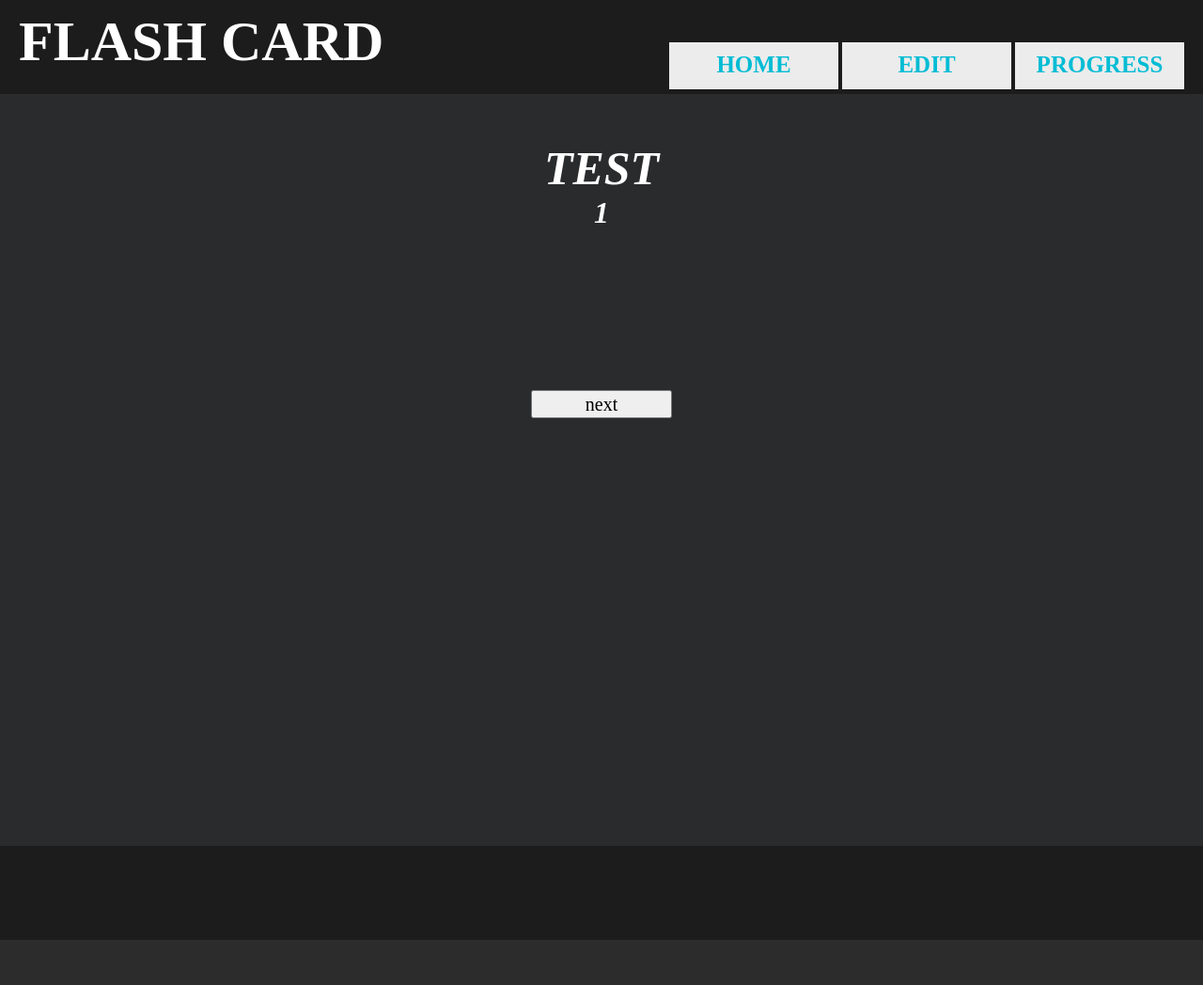
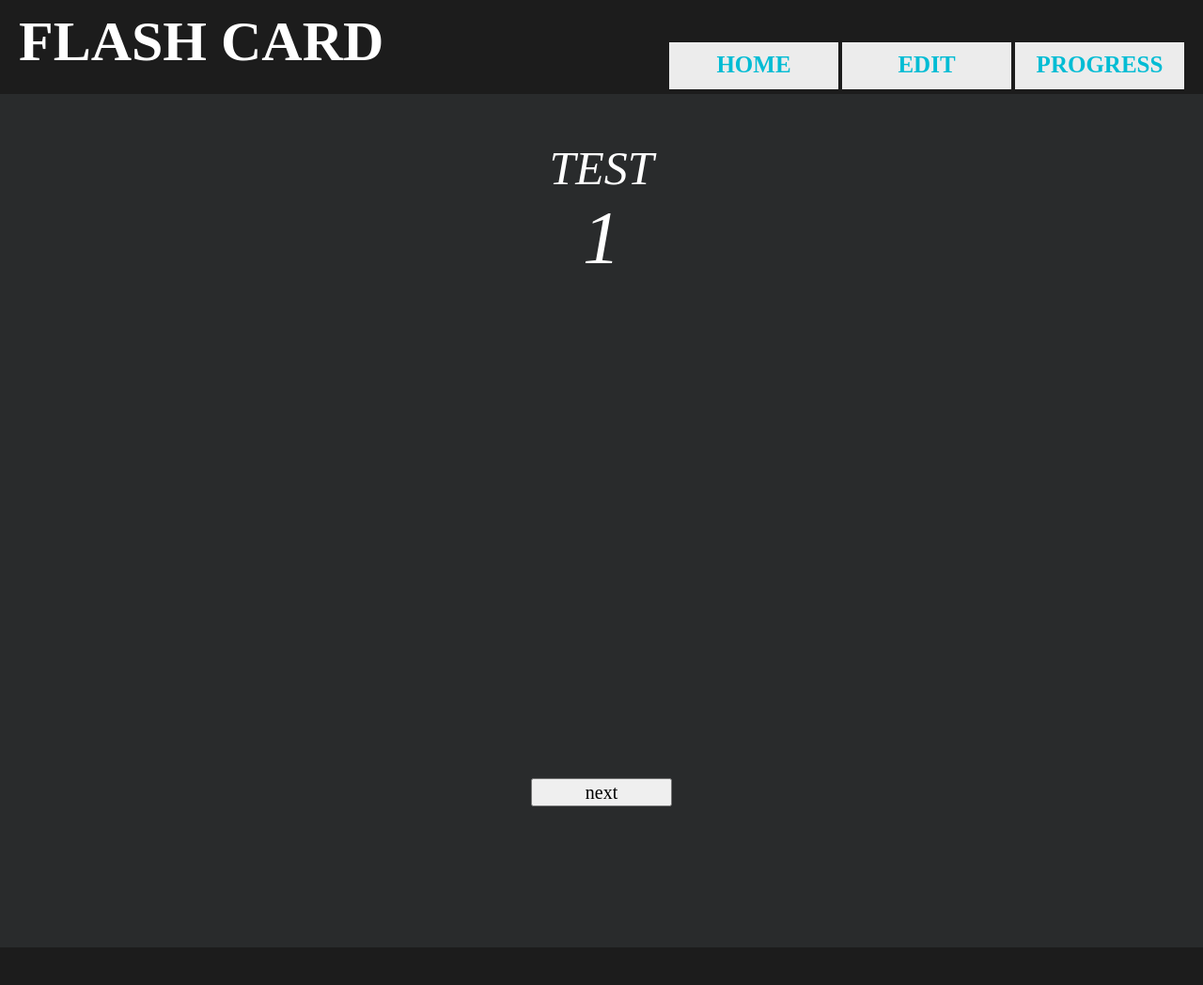
Before and after one commit to brightcat1/FlashCard, a Flask app: template app/templates/test_main.html in a window 1280 px wide. Shown: the top 1048 px of the page at 94% size. Before the commit the page ends 1000 px from the top, so only its background shows below. Run offline with Flask 2, Linux system fonts and the light colour scheme; the template is opened without the code that fills it: most values are stand-ins (such as "Sample title", 1, 10 or a date in 2020); parts of the project's set-up code (start-up, migrations or seed data) failed here and were passed over.

Commit message:
SQLインジェクションとXSS対策の実装

```diff
--- a/app/app.py
+++ b/app/app.py
@@ -3,6 +3,7 @@ from flask import Flask, render_template, request, url_for, redirect
 import mysql.connector as voca_db
 import json
 import random
+import re
 
 
 f = open("serinfo.json", 'r')
@@ -45,15 +46,29 @@ def create_card():
 def post():
     word = request.form["word"]
     mean = request.form["mean"]
+    pattern = "^(?=.*(<|>|&|;|\'|\"|\/|=|\?|:|\*|{|}|\[|\])).*$"
+    wresult = re.match(pattern, word)
+    mresult = re.match(pattern, mean)
+    if wresult or mresult:
+        return redirect(url_for('error'))
     cur.execute("INSERT INTO vocabook (word, mean) VALUES ('{word}', '{mean}');".format(word=word, mean=mean))
     connect.commit()
     return redirect(url_for('create_card'))
+
+#「/error.html」へアクセスがあった場合に、「error.html」を返す
+@app.route("/error.html")
+def error():
+    return render_template("error.html")
 
 @app.route("/delete_card",methods=["post"])
 def delete_card():
     cur.execute('SELECT * FROM vocabook')
     voca_info = cur.fetchall()
     card_word = request.form["card_word"]
+    pattern = "^(?=.*(<|>|&|;|\'|\"|\/|=|\?|:|\*|{|}|\[|\])).*$"
+    result = re.match(pattern, card_word)
+    if result:
+        return redirect(url_for('error'))
     for item in voca_info:
         if item[1] == card_word:
             cur.execute("DELETE FROM vocabook  WHERE word = '{a}';".format(a = item[1]))
@@ -81,27 +96,24 @@ def voca_test():
         random.shuffle(voca_index)
     for i in range(len(voca_index)):
         cur.execute("INSERT INTO vocaindex (vindex) VALUES ('{vindex}');".format(vindex=voca_index[i]))
-    cur.execute("INSERT INTO vocaindex (vindex) VALUES ('{vindex}');".format(vindex=100))
+    cur.execute("INSERT INTO vocaindex (vindex) VALUES ('{vindex}');".format(vindex=-1))
     connect.commit()
     cur.execute('SELECT * FROM vocaindex')
     index_info = cur.fetchall()
     cur.execute('SELECT word FROM vocabook where id = {a}'.format(a = index_info[0][1]))
     voca_info = cur.fetchall()
-    flag = 1
-    return render_template('test_main.html', voca_info = voca_info, flag = flag)
+    return render_template('test_main.html', voca_info = voca_info, flag = 1)
 
 #「/test_main.html」へアクセスがあった場合に、「test.html」を返す
 @app.route("/next",methods=["post"])
 def next_test():
-    voca_index = []
     cur.execute('SELECT * FROM vocaindex')
     index_info = cur.fetchall()
-    if index_info[0][1] == 100:
+    if index_info[0][1] == -1:
         return render_template('test_end.html')
     cur.execute('SELECT word FROM vocabook where id = {a}'.format(a = index_info[0][1]))
     voca_info = cur.fetchall()
-    flag = 1
-    return render_template('test_main.html', voca_info = voca_info, flag = flag)
+    return render_template('test_main.html', voca_info = voca_info, flag = 1)
 
 #「/test_main.html」へアクセスがあった場合に、「test.html」を返す
 @app.route("/answer",methods=["post"])
@@ -110,10 +122,9 @@ def voca_answer():
     index_info = cur.fetchall()
     cur.execute('SELECT mean FROM vocabook where id = {a}'.format(a = index_info[0][1]))
     ans_info = cur.fetchall()
-    flag = 0
     cur.execute("DELETE FROM vocaindex  WHERE id = {a};".format(a = index_info[0][0]))
     connect.commit()
-    return render_template('test_main.html', ans = ans_info, flag = flag)
+    return render_template('test_main.html', ans = ans_info, flag = 0)
 
 @app.route("/to_home",methods=["post"])
 def to_home():
--- a/app/static/style.css
+++ b/app/static/style.css
@@ -16,6 +16,15 @@ body, html {
     color: #FFF;
     font-family: "Times New Roman";
     font-style: italic;
+}
+
+.voca_card {
+    margin-left: auto;
+    margin-right: auto;
+    width: 1000px;
+    height: 450px;
+    font-size: 10vh;
+    /*background-color: #0000ff;*/
 }
 
 .slogan {
--- a/app/templates/create_card.html
+++ b/app/templates/create_card.html
@@ -22,16 +22,16 @@
 
             <form action="add_card" method="post">
                 <p class = "word_text">WORD</p>
-                <input type="text" class = "word" name="word" placeholder="Please enter the word">
+                <input type="text" pattern="^(?!.*(<|>|&|;)).*$" class = "word" name="word" placeholder="Please enter the word">
 
                 <p class = "mean_text">MEAN</p>
-                <textarea class="mean" name="mean" placeholder="Please enter the meaning of the word"></textarea>
+                <textarea class="mean" pattern="^(?!.*(<|>|&|;)).*$" name="mean" placeholder="Please enter the meaning of the word"></textarea>
                 <p><input type="submit" value="REGISTER" class="register_btn"></p>
             </form>
             <form action="delete_card" method="post">
                 <p class = "word_text">Card you want to delete</p>
                 <input type="text" class = "word" name="card_word" placeholder="Please enter the word">
-                <p><input type="submit" value="REGISTER" class="register_btn"></p>
+                <p><input type="submit" pattern="^(?!.*(<|>|&|;).*$" value="DELETE" class="register_btn"></p>
             </form>
             {% for item in voca_info %}
             <h1><p>{{item[1]}} : {{item[2]}}</p><h1>
--- a/app/templates/test_main.html
+++ b/app/templates/test_main.html
@@ -17,11 +17,11 @@
             </div>
         </div>
         <div class = "main">
-            <h1 class = "ptitle">TEST</h1>
+            <p class = "ptitle">TEST</p>
             {% if flag == 1 %}
-            <h1><p>{{voca_info[0][0]}}</p></h1>
+            <p class="voca_card">{{voca_info[0][0]}}</p>
             {% else %}
-            <h1>{{ans[0][0]}}</h1>
+            <p class = "voca_card">{{ans[0][0]}}</p>
             {% endif %}
             <div class = "tform">
                 {% if flag == 1 %}
```
Also changed, not shown: app/templates/error.html (renamed from app/templates/erro.html).
